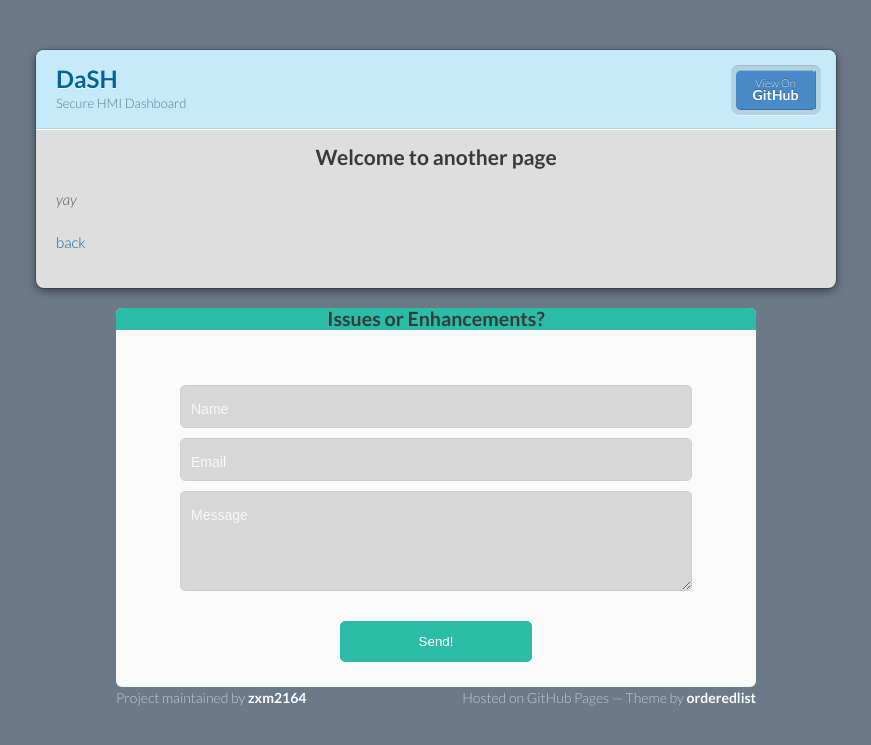
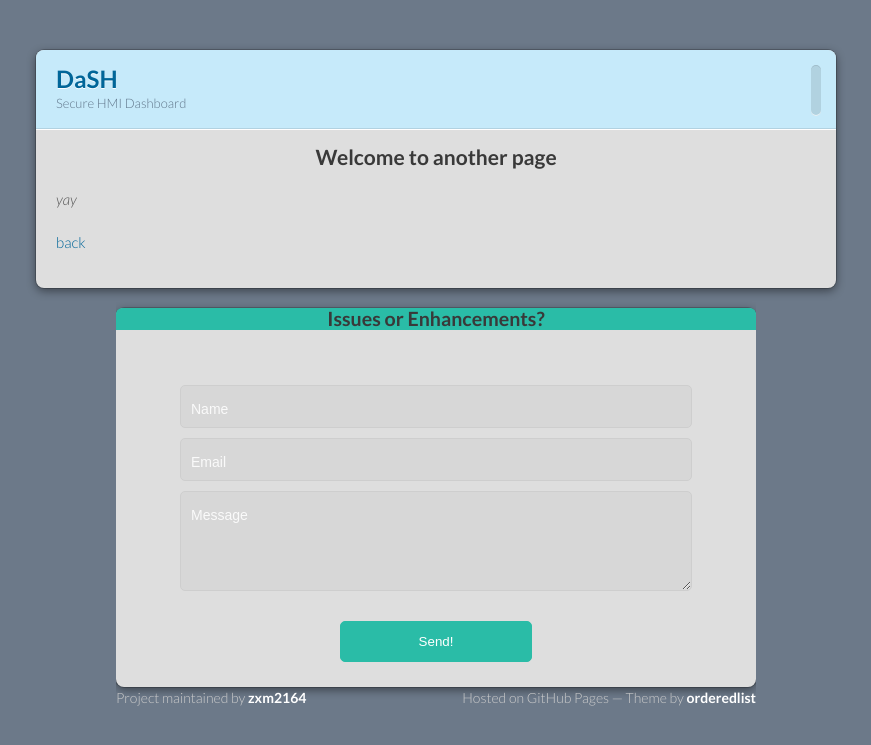
Before and after one commit to zxm2164/dash-app-docs, a Jekyll site: the page built from another-page.md, in a window 1280 px wide. Shown: the top 745 px of the page, without its empty margins (204-1075 px from the left). Built offline with Jekyll 4.4.1, drawn with Linux system fonts in a browser that asks for light colours; our own code applies the rules of GitHub Pages for plain Markdown files.

```diff
--- a/_layouts/default.html
+++ b/_layouts/default.html
@@ -26,15 +26,18 @@
         {% if site.show_downloads %}
           <li><a href="{{ site.github.zip_url }}">Download <strong>ZIP File</strong></a></li>
         {% endif %}
-          <li><a href="{{ site.github.repository_url }}">View On <strong>GitHub</strong></a></li>
+          <!--<li><a href="{{ site.github.repository_url }}">View On <strong>GitHub</strong></a></li>-->
         </ul>
       </header>
       <section>
 
       {{ content }}
 
+
+
       </section>
     </div>
+
     <footer>
       <form id="contact" action="https://formspree.io/inbox+pxcusaes+9655+dash@plan.io"
             method="POST">
--- a/_sass/jekyll-theme-modernist.scss
+++ b/_sass/jekyll-theme-modernist.scss
@@ -6,15 +6,16 @@
   text-align:center;
   -webkit-border-radius:6px;
   -moz-border-radius:6px;
-  border-radius:6px;
-  background-color:#FAFAFA;
+  background-color:#DEDEDE;
+  border-radius: 8px;
+  box-shadow: rgba(#000, 0.2) 0 0 0 1px, rgba(#000, 0.45) 0 3px 10px;
 }
 .head {
   -webkit-border-radius:6px 6px 0px 0px;
   -moz-border-radius:6px 6px 0px 0px;
   border-radius:6px 6px 0px 0px;
   background-color:#2ABCA7;
-  color:#FAFAFA;
+  color:#DEDEDE;
 }
 .centered {
   position: relative;
@@ -55,7 +56,7 @@ input, textarea {
   -moz-box-sizing: border-box;
   box-sizing: border-box;
   width: 80%;
-  max-width: 600px;
+  max-width: 800px;
 }
 ::-webkit-input-placeholder {
    color: #FAFAFA;
```
Also changed, not shown: index.md (+2 -1 lines), 1 other file.
